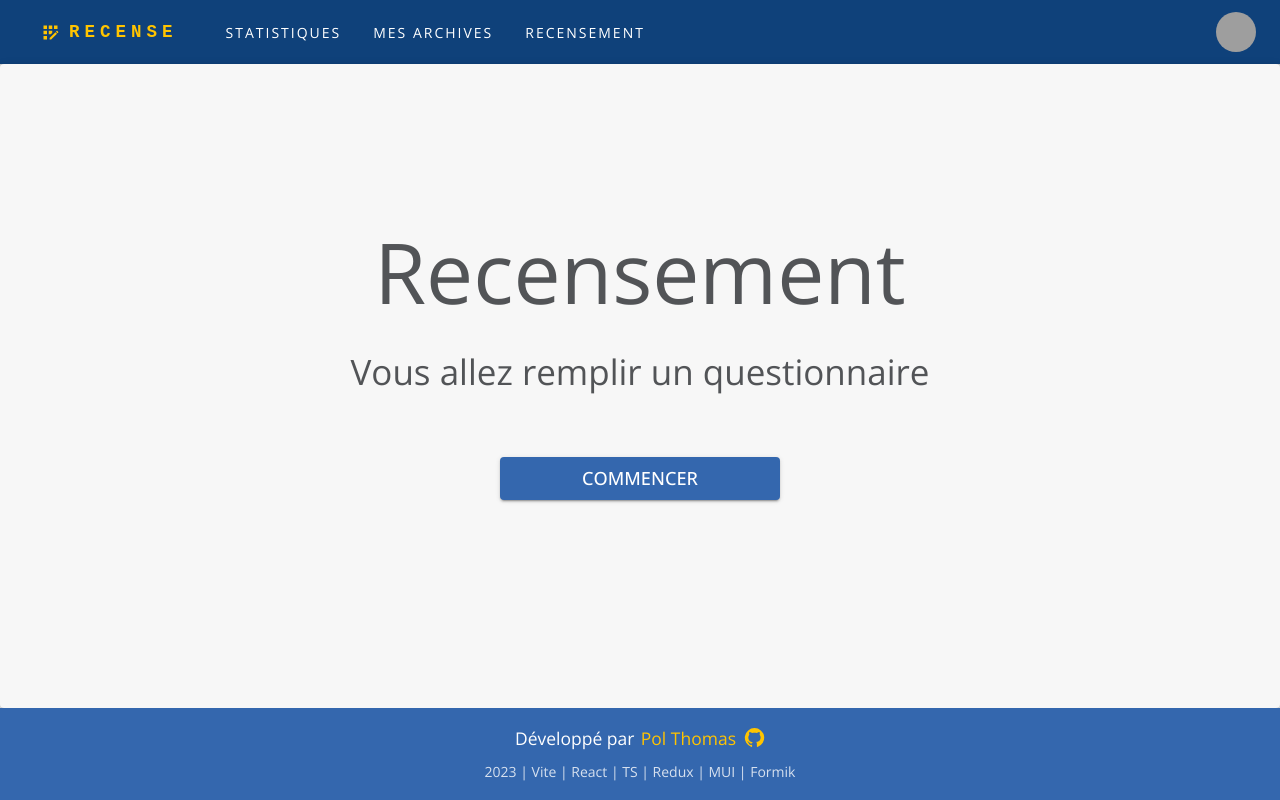
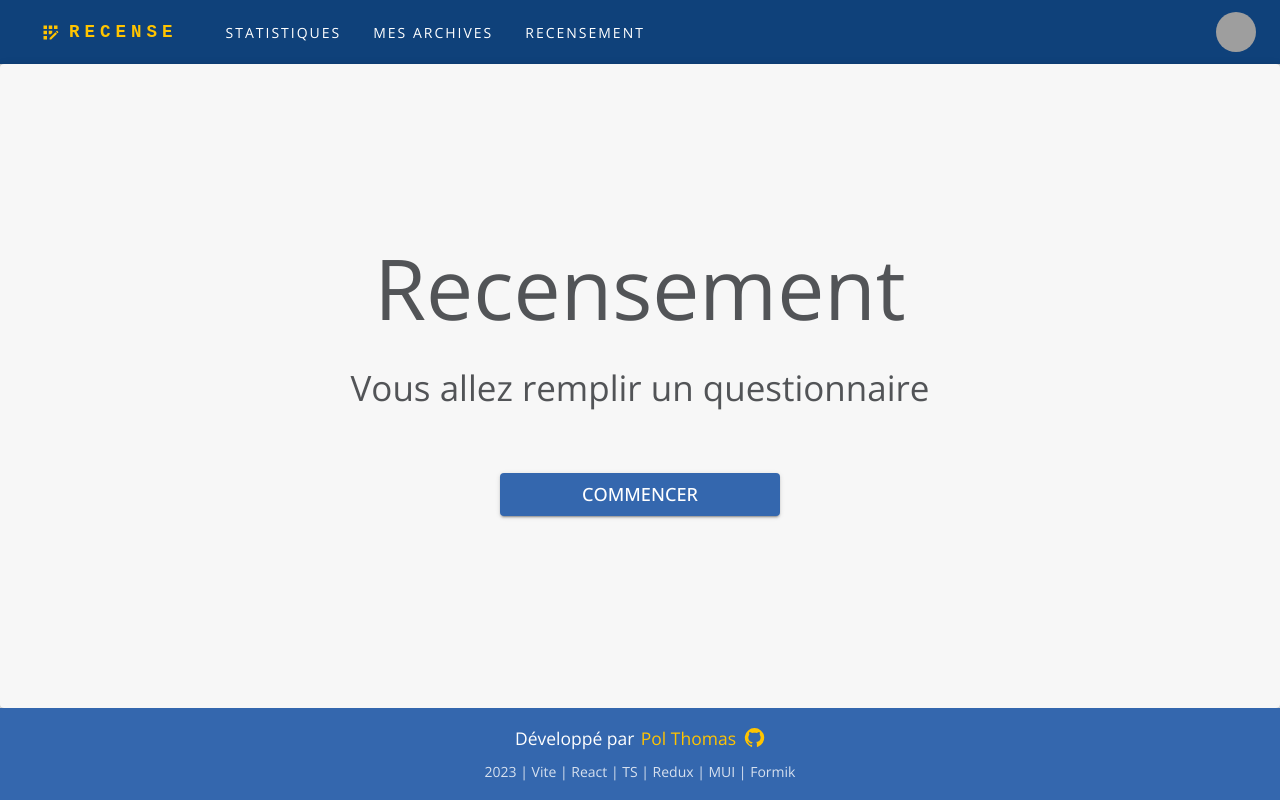
Before and after one commit to PolThm/recense, a React (Vite) app: page /new-census in a window 1280 px wide. Built offline with nearby package versions, Linux system fonts and the light colour scheme; grey boxes are pictures that could not be loaded.

Commit message:
Small fix

```diff
--- a/src/components/NewCensusLanding.tsx
+++ b/src/components/NewCensusLanding.tsx
@@ -14,7 +14,7 @@ const NewCensusLanding: FC<Props> = ({ startCensus }) => {
         justifyContent: 'center',
         alignItems: 'center',
         height: 1,
-        mt: -3,
+        mt: -1,
       }}
     >
       <Typography variant="h1" gutterBottom>
--- a/src/pages/HomePage.tsx
+++ b/src/pages/HomePage.tsx
@@ -12,7 +12,7 @@ const HomePage: FC = () => {
         justifyContent: 'center',
         alignItems: 'center',
         height: 1,
-        mt: -3,
+        mt: -2,
       }}
     >
       <Box
```
